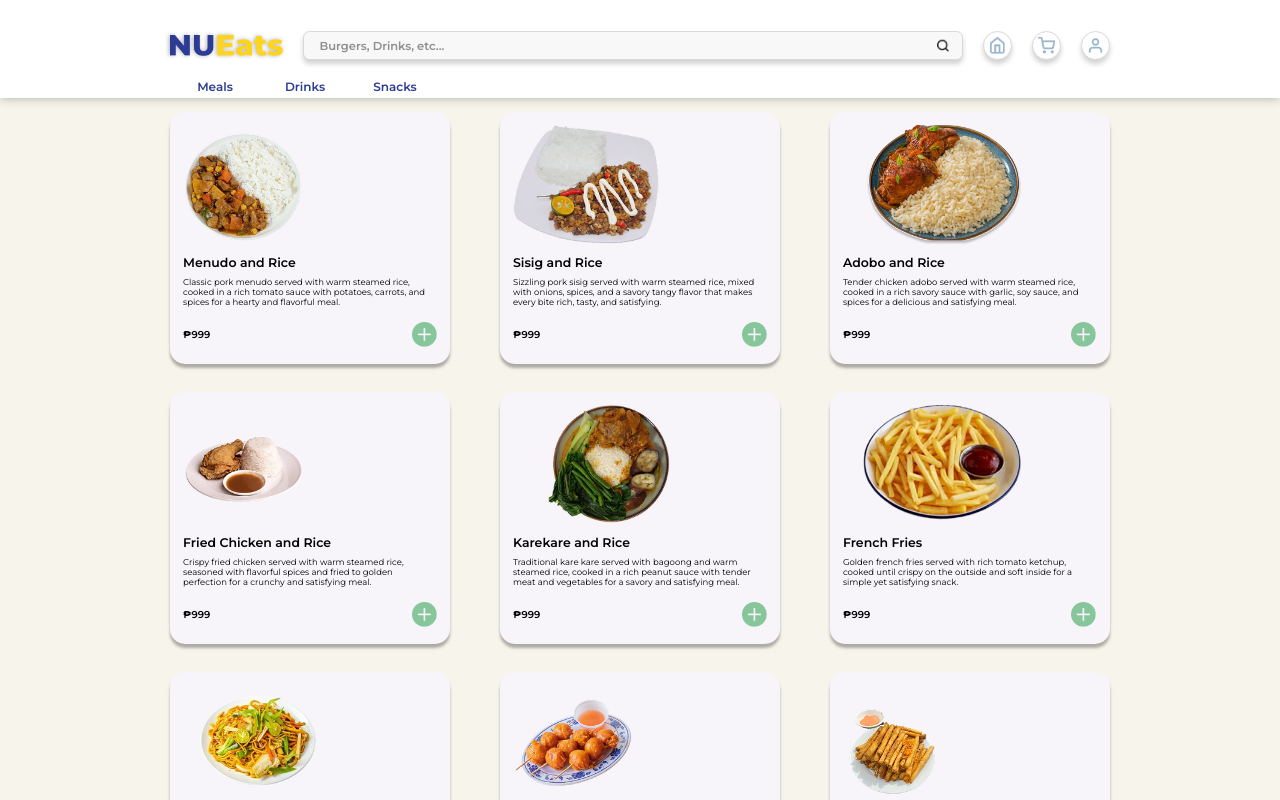
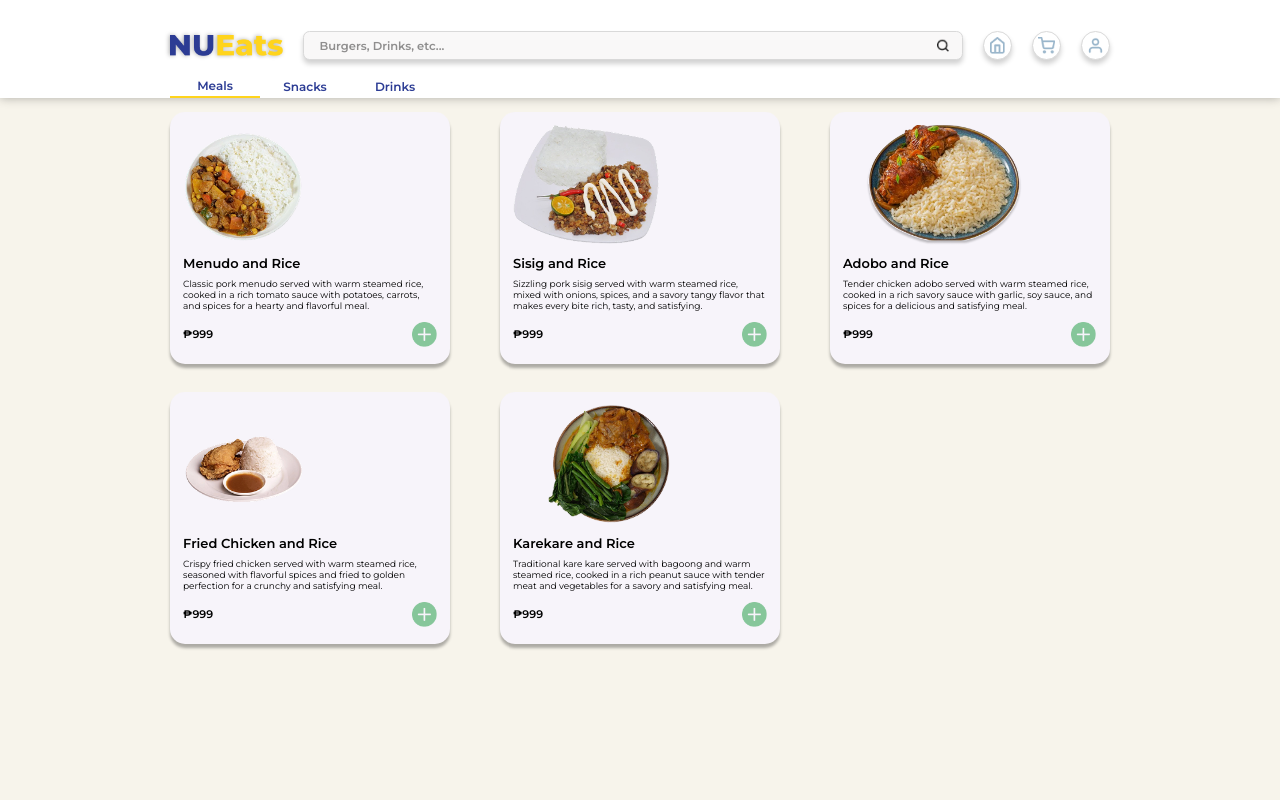
Before and after one commit to KyleAlde/NUEATS, a React (Vite) app: page / in a window 1280 px wide. Shown: the top 800 px of the page. Built offline with nearby package versions, Linux system fonts and the light colour scheme.

Commit message:
Implemented Category Filters

```diff
--- a/src/components/DashboardBody.jsx
+++ b/src/components/DashboardBody.jsx
@@ -4,10 +4,12 @@ import foodimg from "../assets/foodimages/Karekare and Rice.png";
 
 import menuItems from "../TempData";
 
-function DashboardBody() {
+function DashboardBody(props) {
     return (
         <div id="DashboardBody">
-            {menuItems.map((item) => (
+            {menuItems
+                .filter(item => item.category === props.category)
+                .map((item) => (
                     <FoodItem
                         key={item.key}
                         name={item.name}
--- a/src/components/Header.jsx
+++ b/src/components/Header.jsx
@@ -7,7 +7,7 @@ import cart from '../assets/icons/Cart.png'
 import search from '../assets/icons/Search.png'
 import user from '../assets/icons/User.png'
 
-function Header() {
+function Header(props) {
   return (
     <header>
         <div id="CenterDiv">
@@ -28,9 +28,36 @@ function Header() {
               <button className="NavButton"><img src={user} className="NavIcon" alt="User"/></button>
             </div>
             <div id="FilterDiv">
-              <button className="FilterButton">Meals</button>
-              <button className="FilterButton">Drinks</button>
-              <button className="FilterButton">Snacks</button>
+              <button
+                className={
+                  props.category === "Meal"
+                    ? "FilterButton ActiveFilter"
+                    : "FilterButton"
+                }
+                onClick={() => props.onSelectFilter("Meal")}
+              >
+                Meals
+              </button>
+              <button
+                className={
+                  props.category === "Snack"
+                    ? "FilterButton ActiveFilter"
+                    : "FilterButton"
+                }
+                onClick={() => props.onSelectFilter("Snack")}
+              >
+                Snacks
+              </button>
+              <button
+                className={
+                  props.category === "Drink"
+                    ? "FilterButton ActiveFilter"
+                    : "FilterButton"
+                }
+                onClick={() => props.onSelectFilter("Drink")}
+              >
+                Drinks
+              </button>
             </div>
         </div>
     </header>
--- a/src/pages/UserDashboard.jsx
+++ b/src/pages/UserDashboard.jsx
@@ -5,10 +5,19 @@ import Header from "../components/Header";
 import DashboardBody from "../components/DashboardBody";
 
 function UserDashboard() {
+  const [category, setCategory] = useState("Meal");
+
+  function filter(newCategory) {
+    setCategory(newCategory);
+  }
+
   return (
     <div>
-        <Header />
-        <DashboardBody />
+        <Header
+          onSelectFilter={filter}
+          category={category}
+        />
+        <DashboardBody category={category} />
     </div>
   )
 }
--- a/src/styles/components/fooditem.css
+++ b/src/styles/components/fooditem.css
@@ -42,20 +42,20 @@
 
 .FoodName {
     font-weight: 700;
-    font-size: 12.5px;
+    font-size: 13px;
     margin: 7px 0;
 }
 
 .FoodDescription {
     font-weight: 300;
-    font-size: 8.5px;
+    font-size: 9px;
     margin: 0;
 }
 
 .PriceDiv {
     height: 15%;
     font-weight: 200;
-    font-size: 10px;
+    font-size: 11px;
 
     display: flex;
     align-items: center;
--- a/src/styles/components/header.css
+++ b/src/styles/components/header.css
@@ -108,3 +108,7 @@ header {
     font-weight: 600;
     color: #2C3C94;
 }
+
+.ActiveFilter {
+    border-bottom: 2px solid #FFD41C;
+}
```
Lines whose indentation alone changed are shown as unchanged.
